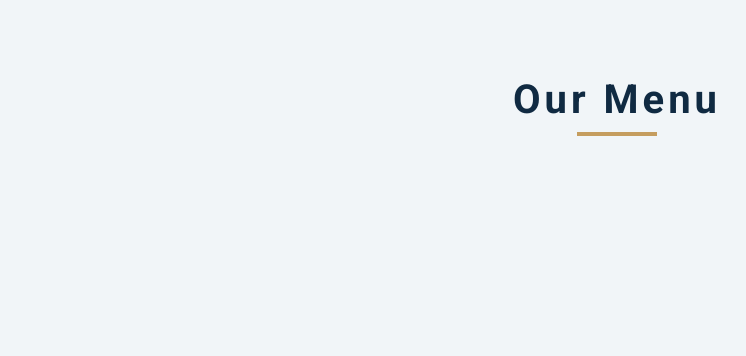
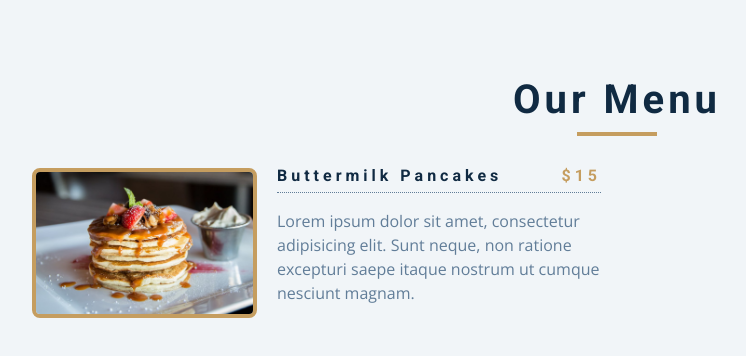
Before and after one commit to DanieleErcoli243/menu, a plain HTML site: page index.html in a window 1280 px wide. Shown: the whole page, without its empty margins (23-769 px from the left). Drawn offline with nearby package versions, Linux system fonts and the light colour scheme.

Commit message:
created the first static menu item

```diff
--- a/index.html
+++ b/index.html
@@ -18,6 +18,22 @@
       <h2>Our Menu</h2>
       <div class="underline"></div>
     </div>
+    <!-- bottoni filtro -->
+    <!-- voci del menu -->
+    <div class="section-center">
+      <!-- singolo elemento -->
+      <article class="menu-item">
+        <img src="./menu-item.jpeg" class="photo" alt="menu item">
+        <div class="item-info">
+          <header>
+            <h4>Buttermilk Pancakes</h4>
+            <h4 class="price">$15</h4>
+          </header>
+          <p class="item-text">Lorem ipsum dolor sit amet, consectetur adipisicing elit. Sunt neque, non ratione
+            excepturi saepe itaque nostrum ut cumque nesciunt magnam.</p>
+        </div>
+      </article>
+    </div>
   </section>
   <!-- javascript -->
   <script src="app.js"></script>
```
